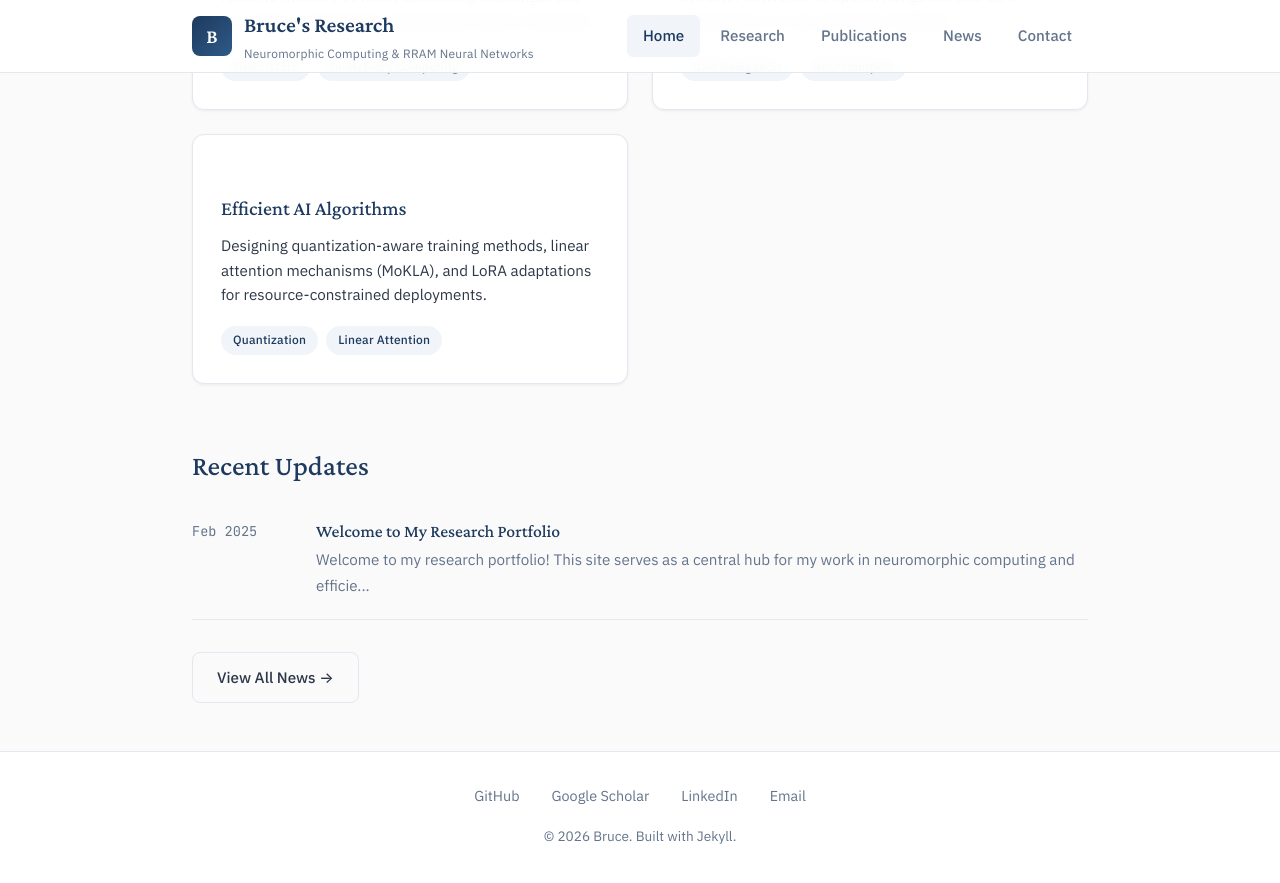
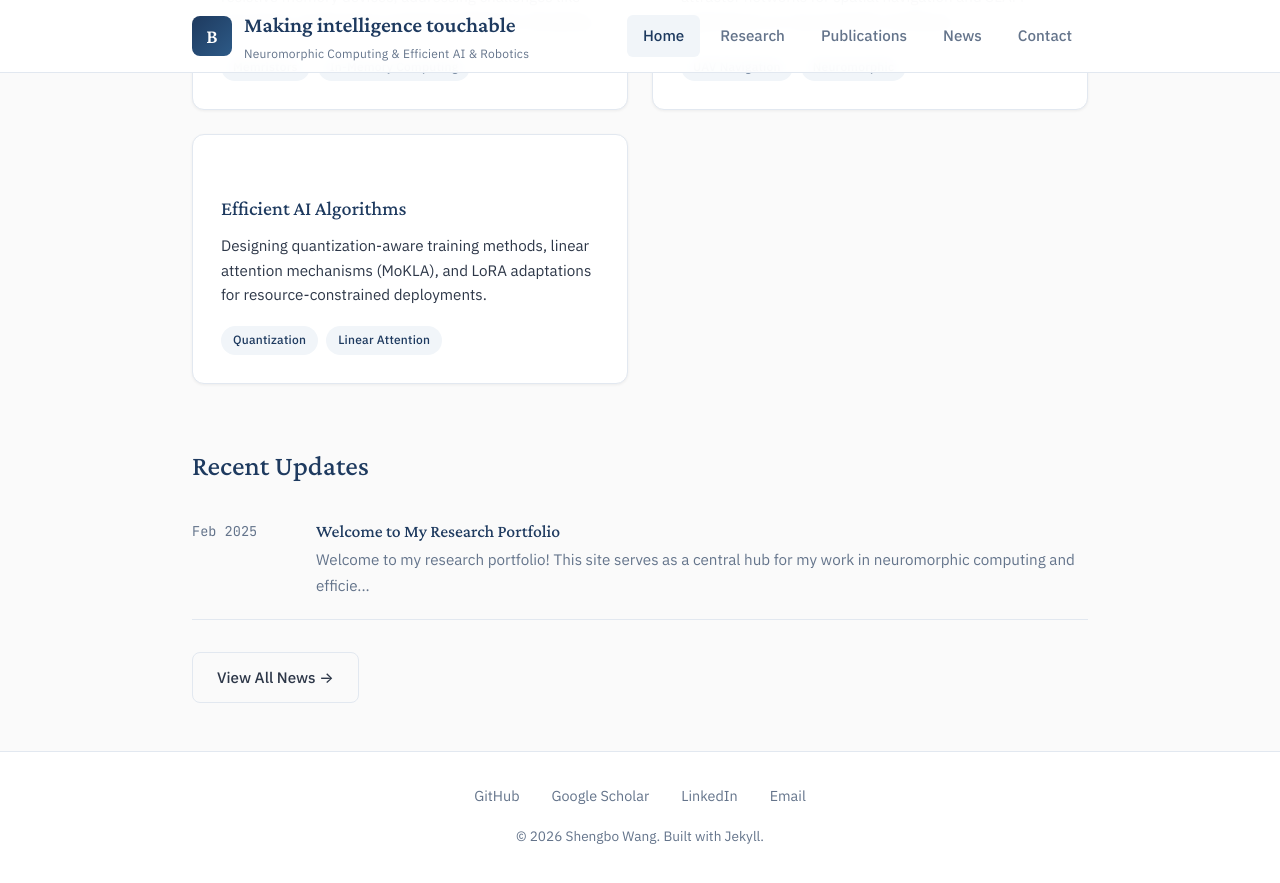
Before and after one commit to RTCartist/RTCartist.github.io, a Jekyll site: the page built from index.html, in a window 1280 px wide and 900 px high, scrolled down 783 px. Shown: the top 883 px of the window. Built offline with Jekyll 4.4.1, drawn with Linux system fonts in a browser that asks for light colours.

Commit message:
Update GitHub Pages URL in config

```diff
--- a/_config.yml
+++ b/_config.yml
@@ -1,10 +1,10 @@
 # Site settings
-title: "Bruce's Research"
-description: "Neuromorphic Computing & RRAM Neural Networks"
-author: "Bruce"
-email: your.email@example.com
+title: "Making intelligence touchable"
+description: "Neuromorphic Computing & Efficient AI & Robotics"
+author: "Shengbo Wang"
+email: shengbo_wang@connect.hku.hk
 baseurl: "" # subpath, e.g. /portfolio
-url: "" # base hostname, e.g. https://username.github.io
+url: "https://rtcartist.github.io" # base hostname, e.g. https://username.github.io
 
 # Build settings
 markdown: kramdown
```
